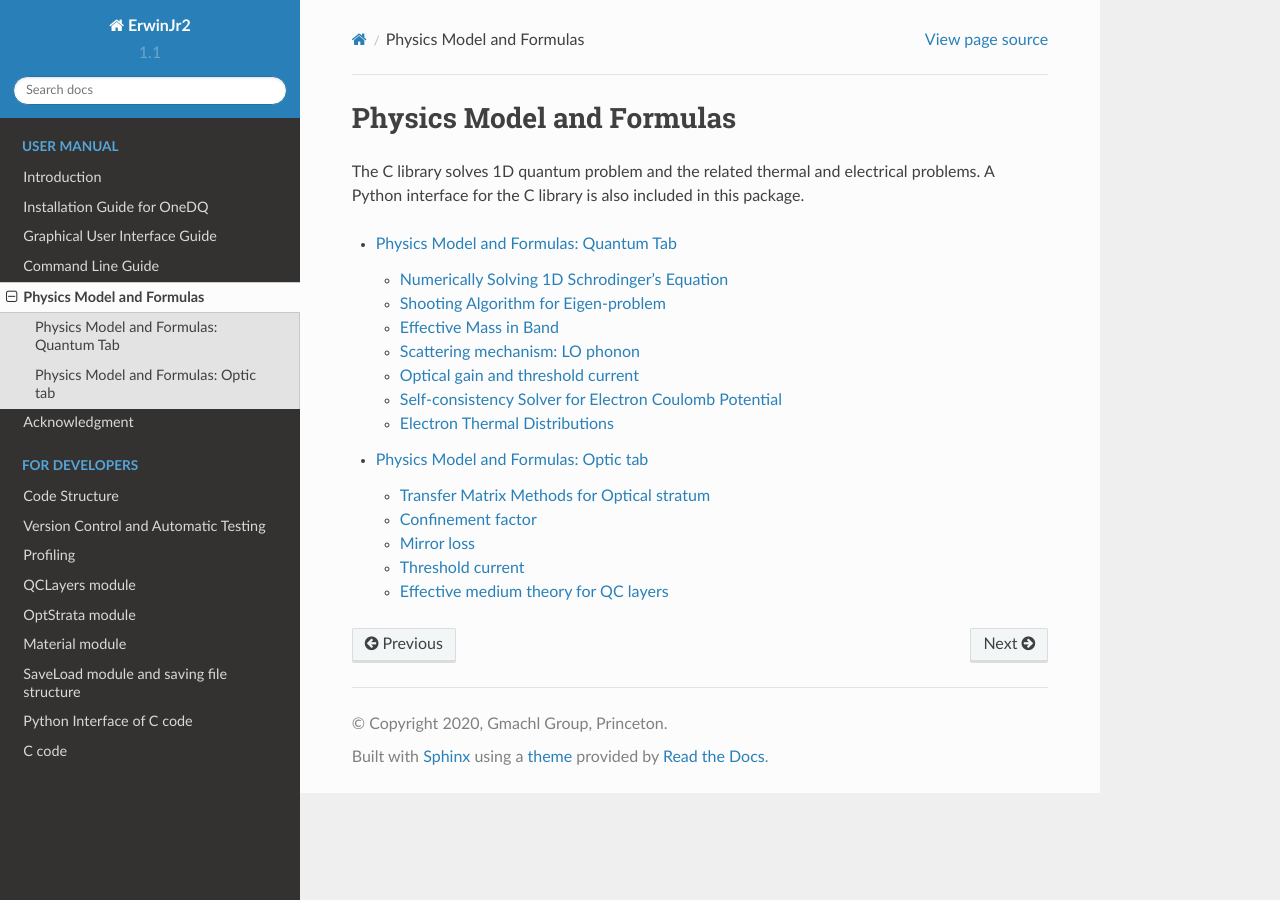
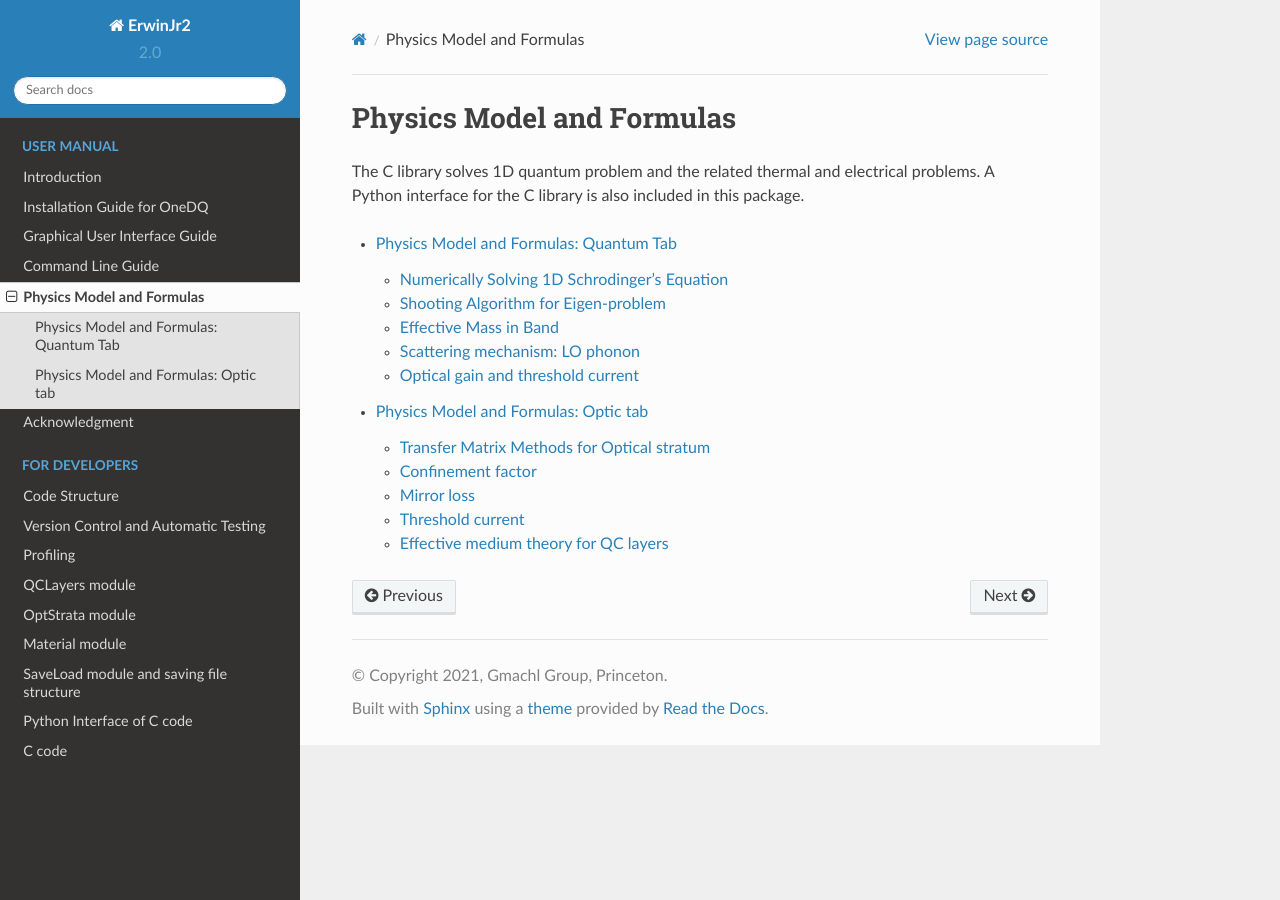
Before and after one commit to ErwinJr2/ErwinJr2, a Sphinx documentation site: the page built from docs/manual/physics.rst, in a window 1280 px wide. Built offline with Sphinx 7.4.7 and the Read the Docs theme 2.0.0, drawn with Linux system fonts in a browser that asks for light colours.

Commit message:
update docs

```diff
--- a/docs/conf.py
+++ b/docs/conf.py
@@ -28,13 +28,13 @@ sys.path.insert(0, os.path.abspath('..'))
 # -- Project information -----------------------------------------------------
 
 project = 'ErwinJr2'
-copyright = '2020, Gmachl Group, Princeton'
-author = 'Ming Lyu, Yaofeng (Desmond) Zhong, Xiaowen Chen'
+copyright = '2021, Gmachl Group, Princeton'
+author = 'Ming Lyu'
 
 # The short X.Y version
-version = '1.1'
+version = '2.0'
 # The full version, including alpha/beta/rc tags
-release = '1.1 alpha'
+release = '2.0 alpha'
 
 
 # -- General configuration ---------------------------------------------------
```
Also changed, not shown: docs/manual/physics_quantum.rst (+0 -58 lines).
